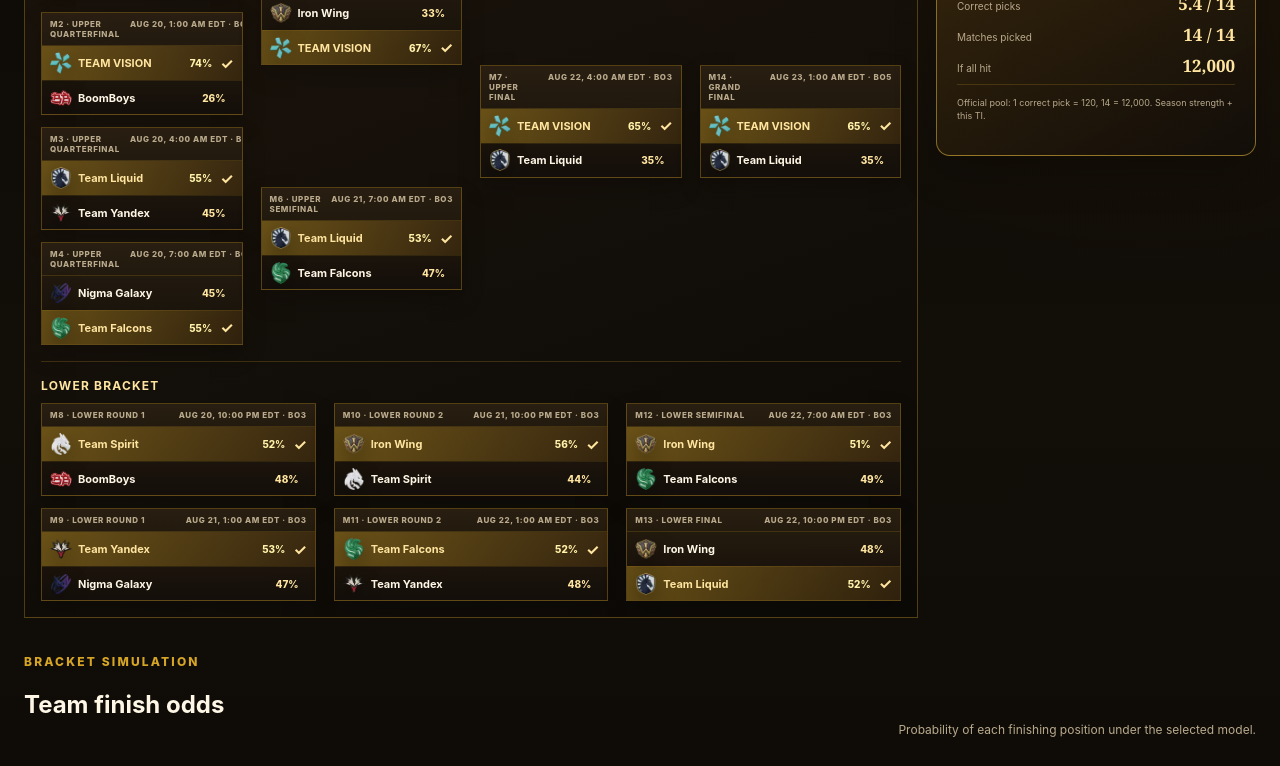
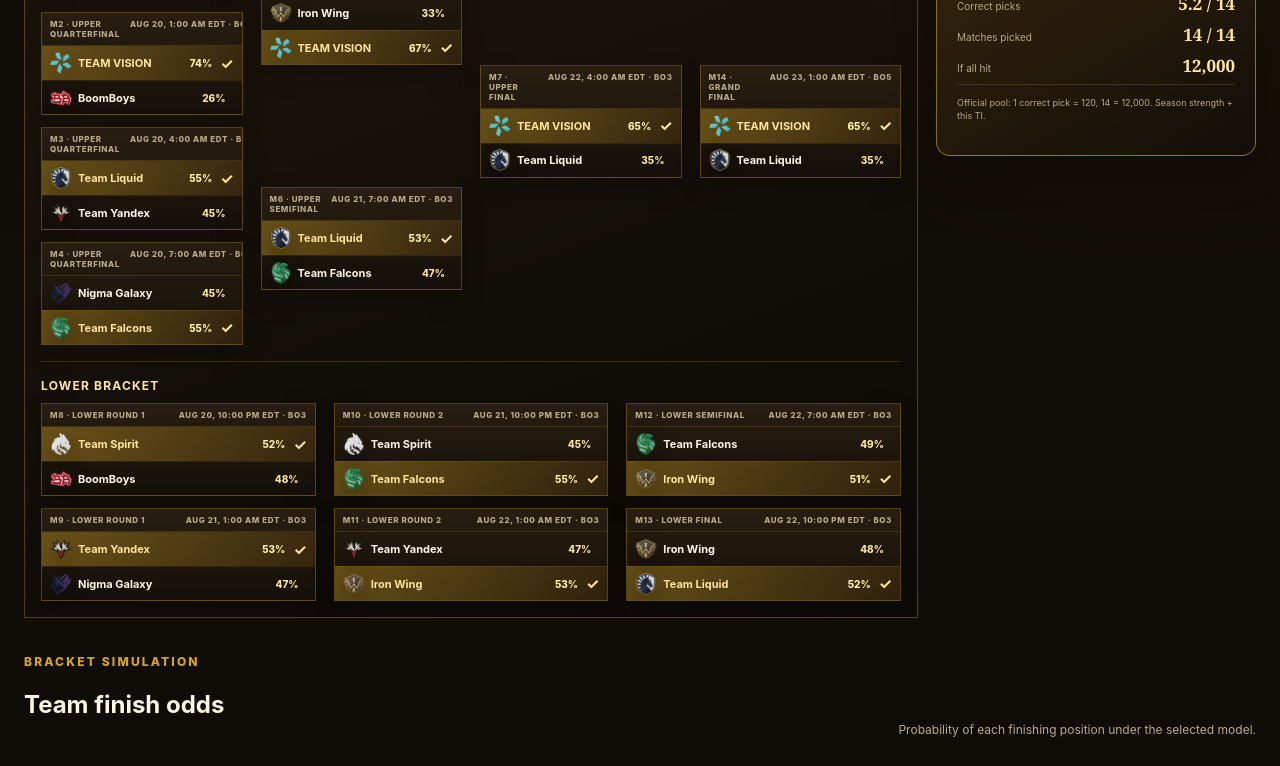
Before and after one commit to Kadadji1/dota2-fantasy-optimizer-2026, a Next.js app: page /predictions in a window 1280 px wide. Shown: the part 661-1427 px from the top of the page. Built offline with nearby package versions, Linux system fonts and the light colour scheme.

Commit message:
Fix Main Event lower bracket routing

```diff
--- a/app/predictions/Predictions.tsx
+++ b/app/predictions/Predictions.tsx
@@ -33,11 +33,11 @@ const models: Record<ModelKey, Model> = {
       makePick("m7", "upper3", "M7 · Upper final", schedules.upper, "TEAM VISION", "Team Falcons", 67, "TEAM VISION"),
       makePick("m8", "lower1", "M8 · Lower round 1", schedules.lower, "Iron Wing", "BoomBoys", 28, "BoomBoys"),
       makePick("m9", "lower1", "M9 · Lower round 1", schedules.lower, "Team Liquid", "Nigma Galaxy", 79, "Team Liquid"),
-      makePick("m10", "lower2", "M10 · Lower round 2", schedules.lower, "BoomBoys", "Team Spirit", 37, "Team Spirit"),
-      makePick("m11", "lower2", "M11 · Lower round 2", schedules.lower, "Team Liquid", "Team Yandex", 36, "Team Yandex"),
-      makePick("m12", "lower3", "M12 · Lower semifinal", schedules.lower, "Team Spirit", "Team Yandex", 58, "Team Spirit"),
-      makePick("m13", "lower3", "M13 · Lower final", schedules.lower, "Team Spirit", "Team Falcons", 39, "Team Falcons"),
-      makePick("m14", "final", "M14 · Grand Final", schedules.final, "TEAM VISION", "Team Falcons", 67, "TEAM VISION")
+      makePick("m10", "lower2", "M10 · Lower round 2", schedules.lower, "BoomBoys", "Team Yandex", 45, "Team Yandex"),
+      makePick("m11", "lower2", "M11 · Lower round 2", schedules.lower, "Team Liquid", "Team Spirit", 59, "Team Liquid"),
+      makePick("m12", "lower3", "M12 · Lower semifinal", schedules.lower, "Team Yandex", "Team Liquid", 45, "Team Liquid"),
+      makePick("m13", "lower3", "M13 · Lower final", schedules.lower, "Team Liquid", "Team Falcons", 53, "Team Liquid"),
+      makePick("m14", "final", "M14 · Grand Final", schedules.final, "TEAM VISION", "Team Liquid", 65, "TEAM VISION")
     ]
   },
   tiOnly: {
@@ -60,11 +60,11 @@ const models: Record<ModelKey, Model> = {
       makePick("m7", "upper3", "M7 · Upper final", schedules.upper, "TEAM VISION", "Nigma Galaxy", 68, "TEAM VISION"),
       makePick("m8", "lower1", "M8 · Lower round 1", schedules.lower, "Team Spirit", "BoomBoys", 63, "Team Spirit"),
       makePick("m9", "lower1", "M9 · Lower round 1", schedules.lower, "Team Yandex", "Team Falcons", 42, "Team Falcons"),
-      makePick("m10", "lower2", "M10 · Lower round 2", schedules.lower, "Team Spirit", "Iron Wing", 43, "Iron Wing"),
-      makePick("m11", "lower2", "M11 · Lower round 2", schedules.lower, "Team Falcons", "Team Liquid", 45, "Team Liquid"),
-      makePick("m12", "lower3", "M12 · Lower semifinal", schedules.lower, "Iron Wing", "Team Liquid", 54, "Iron Wing"),
-      makePick("m13", "lower3", "M13 · Lower final", schedules.lower, "Iron Wing", "Nigma Galaxy", 39, "Nigma Galaxy"),
-      makePick("m14", "final", "M14 · Grand Final", schedules.final, "TEAM VISION", "Nigma Galaxy", 68, "TEAM VISION")
+      makePick("m10", "lower2", "M10 · Lower round 2", schedules.lower, "Team Spirit", "Team Liquid", 36, "Team Liquid"),
+      makePick("m11", "lower2", "M11 · Lower round 2", schedules.lower, "Team Falcons", "Iron Wing", 44, "Iron Wing"),
+      makePick("m12", "lower3", "M12 · Lower semifinal", schedules.lower, "Team Liquid", "Iron Wing", 52, "Team Liquid"),
+      makePick("m13", "lower3", "M13 · Lower final", schedules.lower, "Team Liquid", "Nigma Galaxy", 57, "Team Liquid"),
+      makePick("m14", "final", "M14 · Grand Final", schedules.final, "TEAM VISION", "Team Liquid", 67, "TEAM VISION")
     ]
   }
 };
@@ -143,7 +143,7 @@ function buildInteractiveBracket(selections: Partial<Record<MatchId, Team>>): In
   const loser = (id: MatchId) => { const match = matches.get(id); const won = winner(id); return match && won ? match.teams.find((team) => team && team !== won) ?? null : null; };
   add("m1", ["Iron Wing", "Team Spirit"]); add("m2", ["TEAM VISION", "BoomBoys"]); add("m3", ["Team Liquid", "Team Yandex"]); add("m4", ["Nigma Galaxy", "Team Falcons"]);
   add("m5", [winner("m1"), winner("m2")]); add("m6", [winner("m3"), winner("m4")]); add("m7", [winner("m5"), winner("m6")]);
-  add("m8", [loser("m1"), loser("m2")]); add("m9", [loser("m3"), loser("m4")]); add("m10", [loser("m5"), winner("m8")]); add("m11", [loser("m6"), winner("m9")]); add("m12", [winner("m10"), winner("m11")]); add("m13", [winner("m12"), loser("m7")]); add("m14", [winner("m7"), winner("m13")]);
+  add("m8", [loser("m1"), loser("m2")]); add("m9", [loser("m3"), loser("m4")]); add("m10", [winner("m8"), loser("m6")]); add("m11", [winner("m9"), loser("m5")]); add("m12", [winner("m10"), winner("m11")]); add("m13", [winner("m12"), loser("m7")]); add("m14", [winner("m7"), winner("m13")]);
   return Array.from(matches.values());
 }
 
```
